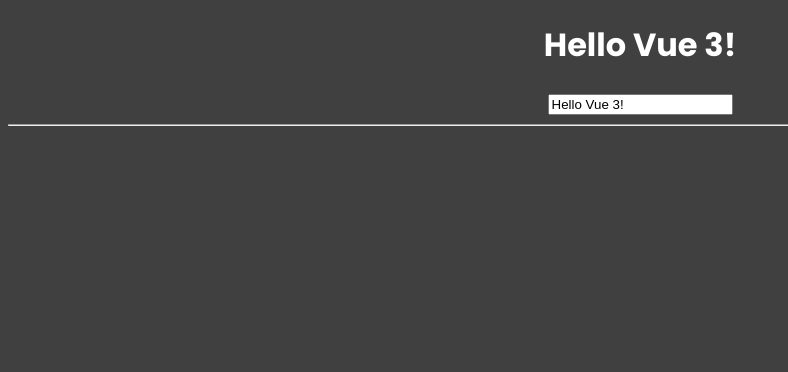
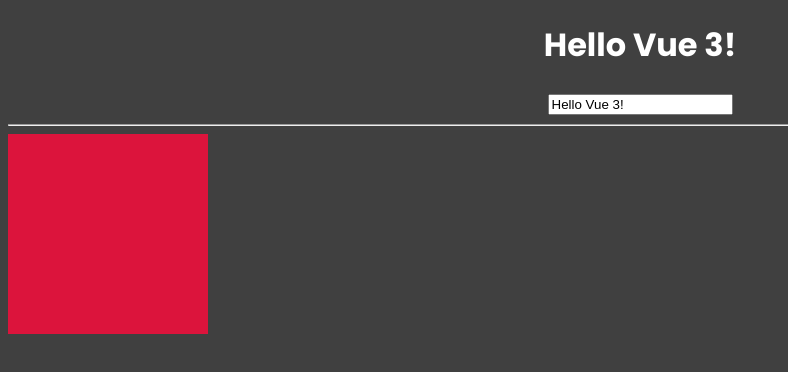
Before and after one commit to Janarththan4/Vue3_Basics, a Vue app in the folder vue-basics/: page / in a window 1280 px wide. Shown: the top 372 px of the page, without its empty margins (0-788 px from the left). Built offline with nearby package versions, Linux system fonts and the light colour scheme.

Commit message:
v-if/else-if/else

```diff
--- a/vue-basics/src/App.vue
+++ b/vue-basics/src/App.vue
@@ -5,7 +5,9 @@
 <hr />
 
 <div v-if="isVisible" class="box"></div>
-<div v-show="isVisible" class="box"></div>
+<div v-else-if="isVisible2" class="box two"></div>
+<div v-else class="box three"></div>
+
 
 </template>
 
@@ -15,6 +17,7 @@
     return {
       greeting: "Hello Vue 3!",
       isVisible: false,
+      isVisible2: true,
     }
   }
 }
@@ -34,4 +37,10 @@
   height: 200px;
   width: 200px;
 }
+.two {
+  background: crimson;
+}
+.three {
+  background: darkgreen;
+}
 </style>
```
